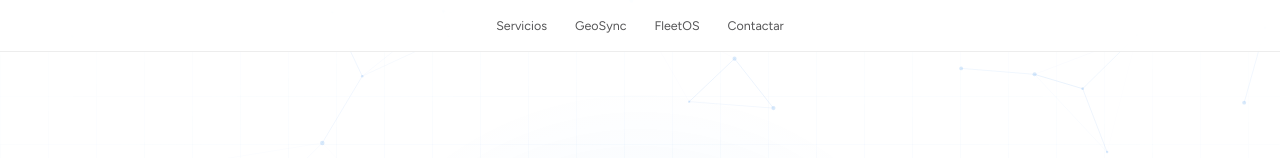
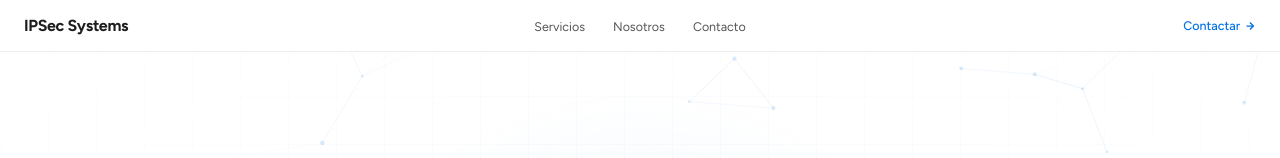
Before and after one commit to DiegoCarbajal/IPSecSystems, a plain HTML site: page index.html in a window 1280 px wide. Shown: the top 158 px of the page. Drawn offline with Linux system fonts and the light colour scheme.

Commit message:
Update index.html

```diff
--- a/index.html
+++ b/index.html
@@ -790,21 +790,20 @@
   <canvas id="pcb-bg"></canvas>
 
   <!-- NAV -->
-<nav>
-  <div class="nav-links">
-    <a href="#servicios">Servicios</a>
-
-    <a href="https://diegocarbajal.github.io/geosync-login-v2/" target="_blank">
-      GeoSync
+  <nav>
+    <a href="#" class="nav-logo">
+      IPSec Systems
     </a>
-
-    <a href="https://diegocarbajal.github.io/FlotaCargo_CRM01/" target="_blank">
-      FleetOS
+    <ul class="nav-links">
+      <li><a href="#servicios">Servicios</a></li>
+      <li><a href="#about">Nosotros</a></li>
+      <li><a href="#cta-band">Contacto</a></li>
+    </ul>
+    <a href="#cta-band" class="nav-cta">
+      Contactar
+      <svg width="12" height="12" viewBox="0 0 24 24" fill="none" stroke="currentColor" stroke-width="2.5"><path d="M5 12h14M12 5l7 7-7 7"/></svg>
     </a>
-
-    <a href="#cta-band">Contactar</a>
-  </div>
-</nav>
+  </nav>
 
   <!-- HERO -->
   <section id="hero">
```
